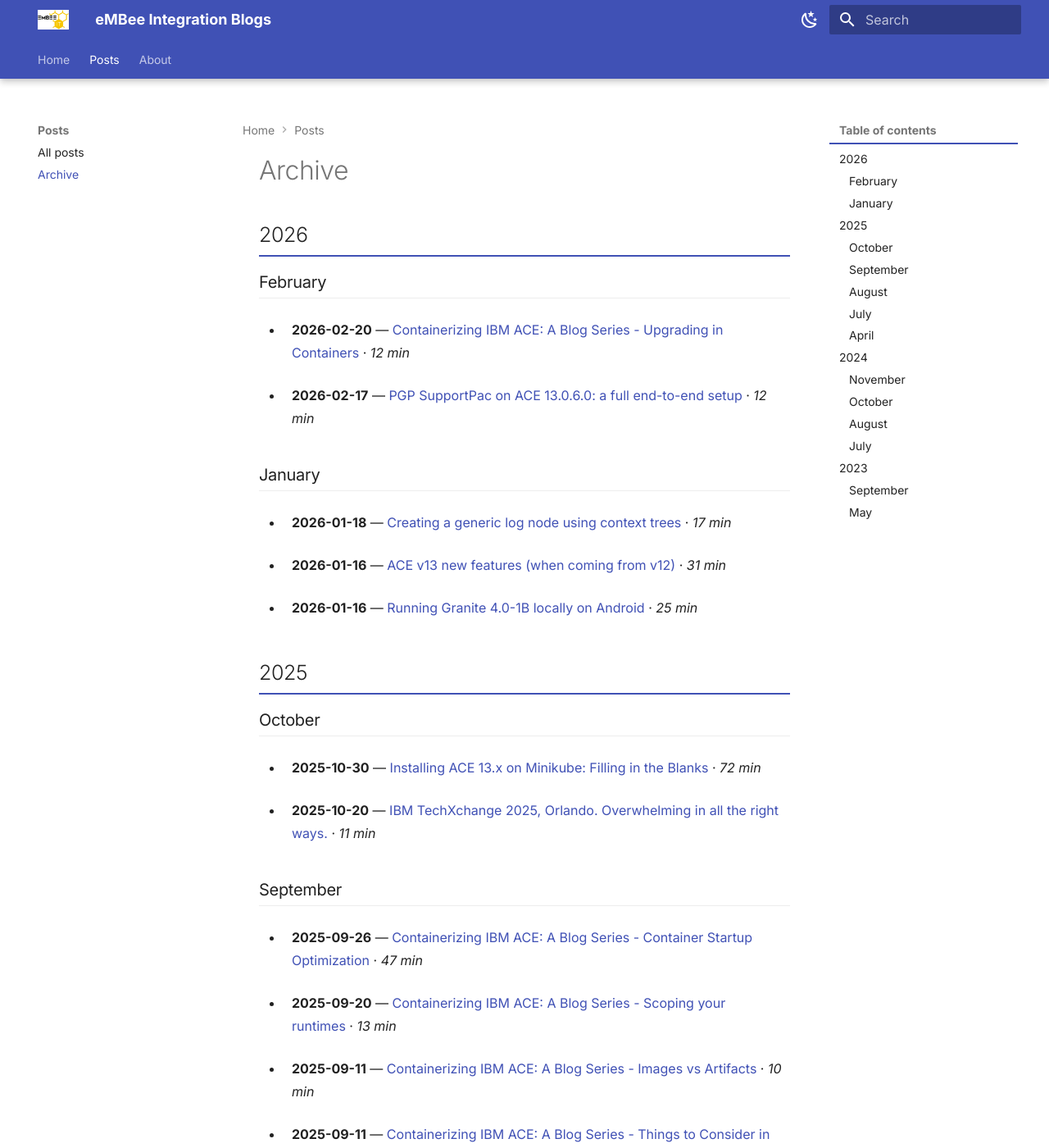
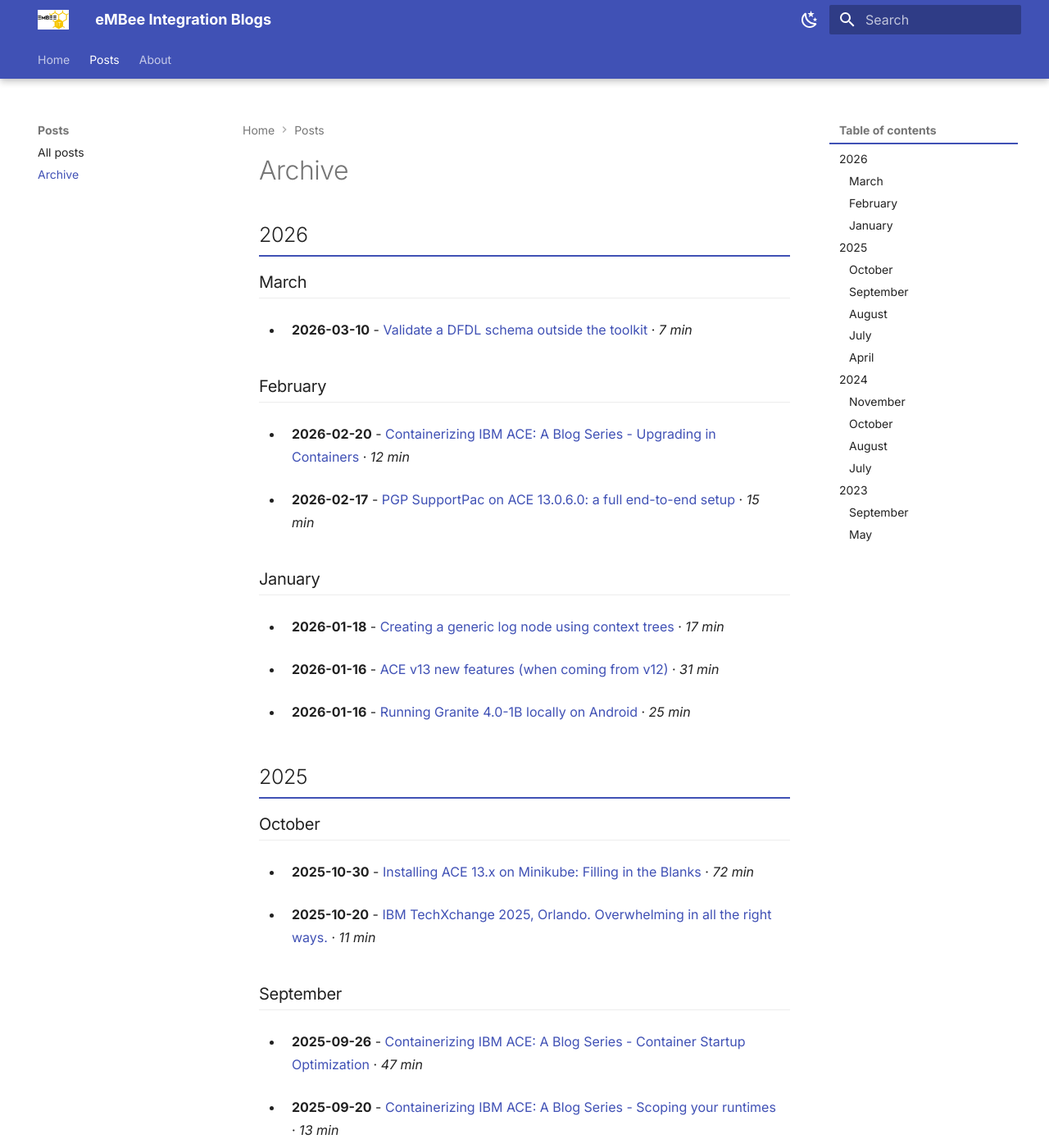
Before and after one commit to matthiasblomme/blogs, an MkDocs documentation site: the page built from docs/posts/archive.md, in a window 1280 px wide and 1400 px high. Shown: the whole window at 82% size. Built offline with MkDocs 1.6.1 and Material for MkDocs 9.7.7, drawn with Linux system fonts in a browser that asks for light colours; some of the changed text lies outside the part shown.

Commit message:
finish dfdl blog cleanup blog generation script

```diff
--- a/docs/posts/archive.md
+++ b/docs/posts/archive.md
@@ -6,61 +6,64 @@
 
 <!--MD_ARCHIVE:START-->
 ## 2026
+### March
+- **2026-03-10** - [Validate a DFDL schema outside the toolkit](ibm-dfdl-tester/ibm-dfdl-tester.md) · *7 min*
+
 ### February
-- **2026-02-20** — [Containerizing IBM ACE: A Blog Series - Upgrading in Containers](containerization-series/06.upgrading-in-containers.md) · *12 min*
-- **2026-02-17** — [PGP SupportPac on ACE 13.0.6.0: a full end-to-end setup](pgp-node/pgp-node.md) · *12 min*
+- **2026-02-20** - [Containerizing IBM ACE: A Blog Series - Upgrading in Containers](containerization-series/06.upgrading-in-containers.md) · *12 min*
+- **2026-02-17** - [PGP SupportPac on ACE 13.0.6.0: a full end-to-end setup](pgp-node/pgp-node.md) · *15 min*
 
 ### January
-- **2026-01-18** — [Creating a generic log node using context trees](generic-log-node/generic-log-node.md) · *17 min*
-- **2026-01-16** — [ACE v13 new features (when coming from v12)](migrating-ace-to-v13/v13-new-features.md) · *31 min*
-- **2026-01-16** — [Running Granite 4.0-1B locally on Android](running-granite-llm-on-android/run-granite-on-android.md) · *25 min*
+- **2026-01-18** - [Creating a generic log node using context trees](generic-log-node/generic-log-node.md) · *17 min*
+- **2026-01-16** - [ACE v13 new features (when coming from v12)](migrating-ace-to-v13/v13-new-features.md) · *31 min*
+- **2026-01-16** - [Running Granite 4.0-1B locally on Android](running-granite-llm-on-android/run-granite-on-android.md) · *25 min*
 
 ## 2025
 ### October
-- **2025-10-30** — [Installing ACE 13.x on Minikube: Filling in the Blanks](Ace-Operator-Minikube/installing_ace_minikube.md) · *72 min*
-- **2025-10-20** — [IBM TechXchange 2025, Orlando. Overwhelming in all the right ways.](techxchange-2025/techxchange-2025.md) · *11 min*
+- **2025-10-30** - [Installing ACE 13.x on Minikube: Filling in the Blanks](Ace-Operator-Minikube/installing_ace_minikube.md) · *72 min*
+- **2025-10-20** - [IBM TechXchange 2025, Orlando. Overwhelming in all the right ways.](techxchange-2025/techxchange-2025.md) · *11 min*
 
 ### September
-- **2025-09-26** — [Containerizing IBM ACE: A Blog Series - Container Startup Optimization](containerization-series/05.ace-startup-optimization.md) · *47 min*
-- **2025-09-20** — [Containerizing IBM ACE: A Blog Series - Scoping your runtimes](containerization-series/04.scoping-your-runtime.md) · *13 min*
-- **2025-09-11** — [Containerizing IBM ACE: A Blog Series - Images vs Artifacts](containerization-series/02.images-vs-artefacts.md) · *10 min*
-- **2025-09-11** — [Containerizing IBM ACE: A Blog Series - Things to Consider in Containers](containerization-series/03.things-to-consider-in-containers.md) · *10 min*
-- **2025-09-05** — [ACE, AI, and Why You Should’ve Been in Hursley](ace-ai-hursley-2025/ace-ai-hursley.md) · *7 min*
-- **2025-09-02** — [Containerizing IBM ACE: A Blog Series - The Basics](containerization-series/01.the-basics.md) · *9 min*
+- **2025-09-26** - [Containerizing IBM ACE: A Blog Series - Container Startup Optimization](containerization-series/05.ace-startup-optimization.md) · *47 min*
+- **2025-09-20** - [Containerizing IBM ACE: A Blog Series - Scoping your runtimes](containerization-series/04.scoping-your-runtime.md) · *13 min*
+- **2025-09-11** - [Containerizing IBM ACE: A Blog Series - Images vs Artifacts](containerization-series/02.images-vs-artefacts.md) · *10 min*
+- **2025-09-11** - [Containerizing IBM ACE: A Blog Series - Things to Consider in Containers](containerization-series/03.things-to-consider-in-containers.md) · *10 min*
+- **2025-09-05** - [ACE, AI, and Why You Should’ve Been in Hursley](ace-ai-hursley-2025/ace-ai-hursley.md) · *7 min*
+- **2025-09-02** - [Containerizing IBM ACE: A Blog Series - The Basics](containerization-series/01.the-basics.md) · *9 min*
 
 ### August
-- **2025-08-29** — [Stop Copying Messages into the Environment: Use Context Tree in ACE 13.0.4.0+](flow-order-context-tree/Stop-Copying-Messages-into-Environment-Use-Context-Tree.md) · *9 min*
-- **2025-08-20** — [ACE on Windows:  Disable Weak TLS Ciphers and Verify with OpenSSL](disable-weak-ciphers-ace/ace_disable_weak_ciphers.md) · *17 min*
-- **2025-08-18** — [Create JSON Arrays in ESQL and Java (Without Losing Your Sanity)](creating-json-arrays/creating-json-arrays.md) · *29 min*
+- **2025-08-29** - [Stop Copying Messages into the Environment: Use Context Tree in ACE 13.0.4.0+](flow-order-context-tree/Stop-Copying-Messages-into-Environment-Use-Context-Tree.md) · *9 min*
+- **2025-08-20** - [ACE on Windows:  Disable Weak TLS Ciphers and Verify with OpenSSL](disable-weak-ciphers-ace/ace_disable_weak_ciphers.md) · *17 min*
+- **2025-08-18** - [Create JSON Arrays in ESQL and Java (Without Losing Your Sanity)](creating-json-arrays/creating-json-arrays.md) · *29 min*
 
 ### July
-- **2025-07-31** — [The EventLogMonitor](eventlogmonitor/eventlogmonitor.md) · *3 min*
-- **2025-07-31** — [The Case of the Missing Query Parameters](missing-query-param/missing-query-param.md) · *10 min*
+- **2025-07-31** - [The EventLogMonitor](eventlogmonitor/eventlogmonitor.md) · *3 min*
+- **2025-07-31** - [The Case of the Missing Query Parameters](missing-query-param/missing-query-param.md) · *10 min*
 
 ### April
-- **2025-04-04** — [Select The Row](select-the-row/select-the-row.md) · *16 min*
+- **2025-04-04** - [Select The Row](select-the-row/select-the-row.md) · *16 min*
 
 ## 2024
 ### November
-- **2024-11-21** — [Automating and Standardizing IBM ACE Installation with PowerShell](automating-standardizing-ace-install-powershell/automating-standardizing-ace-install-powershell.md) · *10 min*
+- **2024-11-21** - [Automating and Standardizing IBM ACE Installation with PowerShell](automating-standardizing-ace-install-powershell/automating-standardizing-ace-install-powershell.md) · *10 min*
 
 ### October
-- **2024-10-04** — [Running Unit Tests in IBM App Connect Toolkit Using a Custom Integration Server Setup](toolkit-unit-testing-custom-runtime/toolkit-unit-testing-custom-runtime.md) · *8 min*
+- **2024-10-04** - [Running Unit Tests in IBM App Connect Toolkit Using a Custom Integration Server Setup](toolkit-unit-testing-custom-runtime/toolkit-unit-testing-custom-runtime.md) · *8 min*
 
 ### August
-- **2024-08-06** — [How to Customize the IBM App Connect Enterprise Palette: A Quick Guide](customize-ace-palette/customize-ace-palette.md) · *4 min*
-- **2024-08-06** — [Ignoring fields in ACE integration testing: a guide](unit-test-ignore/unit-test-ignore.md) · *4 min*
-- **2024-08-01** — [A Week at IBM TechXchange Early eXperience Program in Hursley](ace-hursley-2024/ace-hursley-2024.md) · *3 min*
+- **2024-08-06** - [How to Customize the IBM App Connect Enterprise Palette: A Quick Guide](customize-ace-palette/customize-ace-palette.md) · *4 min*
+- **2024-08-06** - [Ignoring fields in ACE integration testing: a guide](unit-test-ignore/unit-test-ignore.md) · *4 min*
+- **2024-08-01** - [A Week at IBM TechXchange Early eXperience Program in Hursley](ace-hursley-2024/ace-hursley-2024.md) · *3 min*
 
 ### July
-- **2024-07-22** — [ACE Log Node tips and tricks – default values](log-nodes-tips-tricks/log-node-tips-tricks.md) · *5 min*
-- **2024-07-22** — [Logging ACE's ExceptionList Inserts (in the Activity log with the Log node)](logging-ace-exceptionlist/logging-ace-exceptionlist.md) · *6 min*
+- **2024-07-22** - [ACE Log Node tips and tricks – default values](log-nodes-tips-tricks/log-node-tips-tricks.md) · *5 min*
+- **2024-07-22** - [Logging ACE's ExceptionList Inserts (in the Activity log with the Log node)](logging-ace-exceptionlist/logging-ace-exceptionlist.md) · *6 min*
 
 ## 2023
 ### September
-- **2023-09-01** — [Transformation Advisor: helpful sidekick or noisy backseat driver?](tad/tad.md) · *5 min*
+- **2023-09-01** - [Transformation Advisor: helpful sidekick or noisy backseat driver?](tad/tad.md) · *5 min*
 
 ### May
-- **2023-05-23** — [Business Transaction Monitoring](btm/btm.md) · *16 min*
-- **2023-05-23** — [Bar Build Commands: Unraveling the Differences](create-vs-package-bar/create-vs-pacakage-bar.md) · *16 min*
+- **2023-05-23** - [Business Transaction Monitoring](btm/btm.md) · *16 min*
+- **2023-05-23** - [Bar Build Commands: Unraveling the Differences](create-vs-package-bar/create-vs-pacakage-bar.md) · *16 min*
 <!--MD_ARCHIVE:END-->
```
Also changed, not shown: docs/index.md (+5 -5 lines), docs/posts/ibm-dfdl-tester/ibm-dfdl-tester.md (+22 -0 lines), docs/posts/index.md (+30 -29 lines), docs/posts/pgp-node/pgp-node.md (+1 -0 lines), docs/posts/migrating-ace-to-v13/v13-new-features.md (line endings or trailing spaces), 2 other files.
